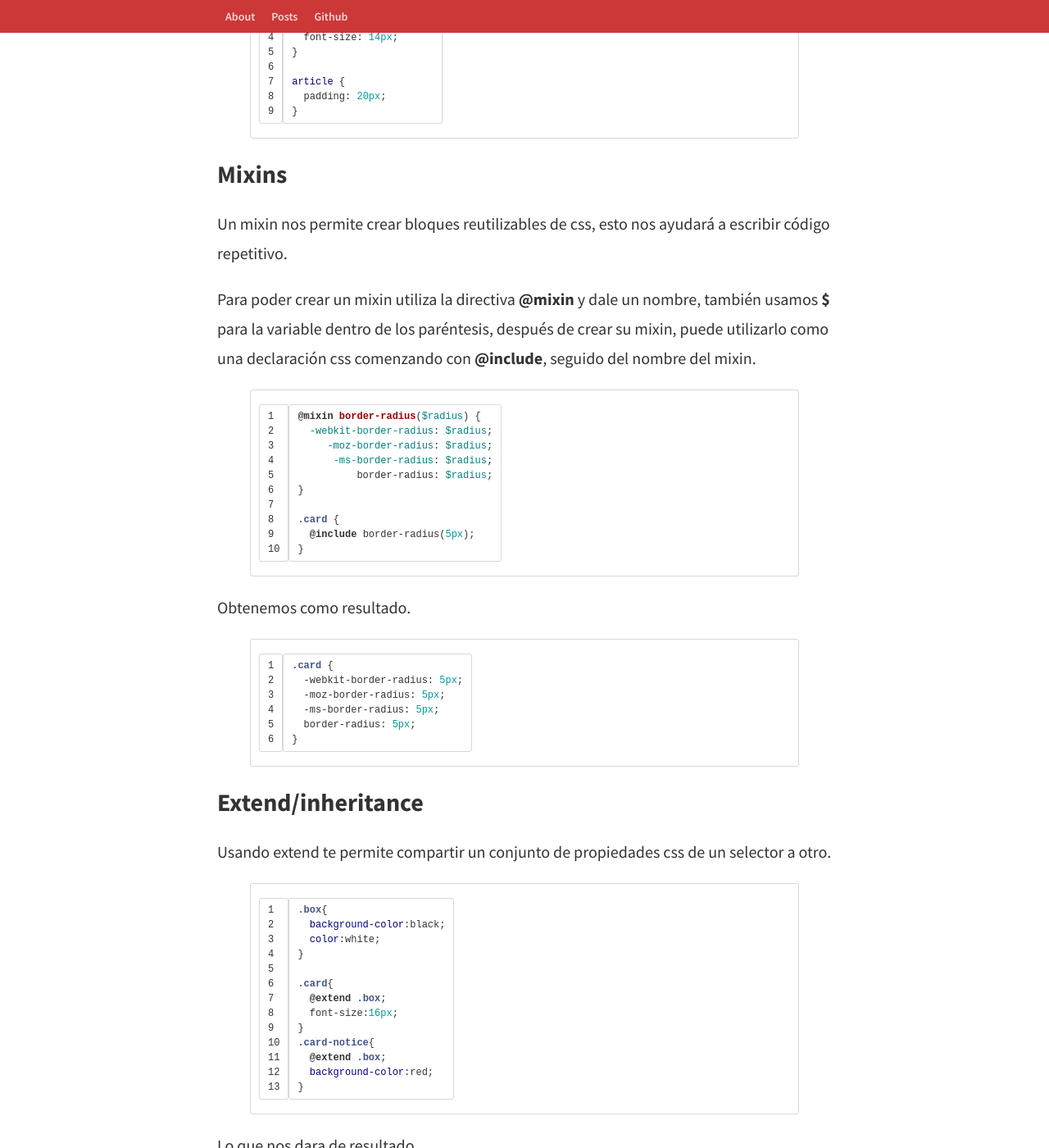
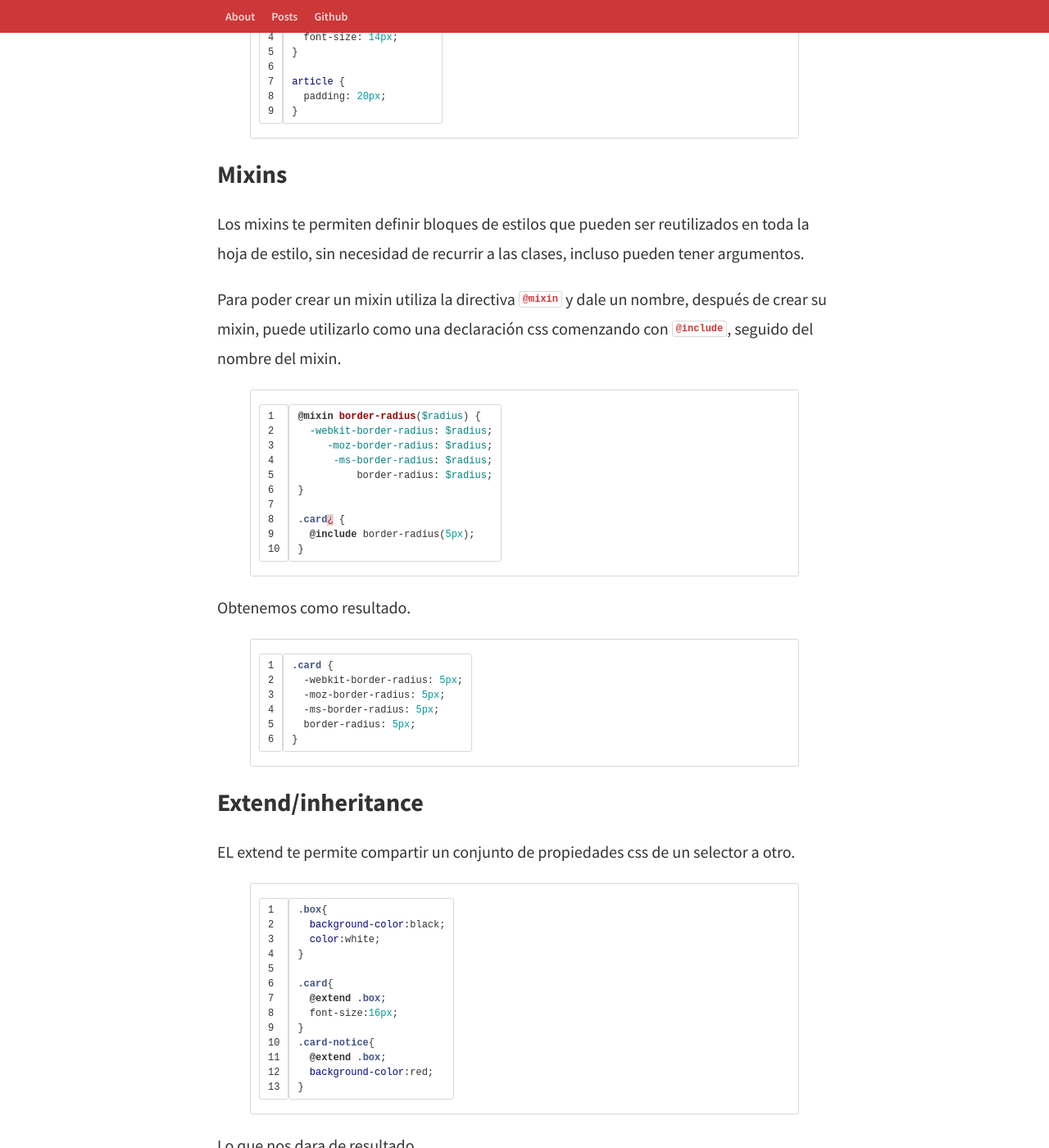
Before and after one commit to wilsson/wilsson.github.io, a Jekyll site: the page built from _posts/2015-09-27-sass-tu-css-con-poderes.markdown, in a window 1280 px wide and 1400 px high, scrolled down 4888 px. Shown: the whole window at 82% size. Built offline with Jekyll 4.4.1, drawn with Linux system fonts in a browser that asks for light colours; nearby versions of some CDN libraries.

Commit message:
feat(strong):dando estilos a la etiqueta strong
feat(sass):agregando sass

feat(sass):agregando definicion mixin y extend

```diff
--- a/_posts/2015-09-27-sass-tu-css-con-poderes.markdown
+++ b/_posts/2015-09-27-sass-tu-css-con-poderes.markdown
@@ -156,9 +156,10 @@
 }
 {% endhighlight %}
 ## Mixins
-Un mixin nos permite crear bloques reutilizables de css, esto nos ayudará a escribir código repetitivo.
+Los mixins te permiten definir bloques de estilos que pueden ser reutilizados en toda la hoja de estilo, sin necesidad de recurrir a las clases, incluso pueden tener argumentos.
 
-Para poder crear un mixin utiliza la directiva **@mixin** y dale un nombre, también usamos **$** para la variable dentro de los paréntesis, después de crear su mixin, puede utilizarlo como una declaración css comenzando con **@include**, seguido del nombre del mixin.
+Para poder crear un mixin utiliza la directiva **@mixin** y dale un nombre, después de crear su mixin, puede utilizarlo como una declaración css comenzando con **@include**, seguido del nombre del mixin.
+
 {% highlight Scss linenos %}
 @mixin border-radius($radius) {
   -webkit-border-radius: $radius;
@@ -167,7 +168,7 @@
           border-radius: $radius;
 }
 
-.card {
+.card¿ {
   @include border-radius(5px);
 }
 {% endhighlight %}
@@ -181,7 +182,7 @@
 }
 {% endhighlight %}
 ## Extend/inheritance
-Usando extend te permite compartir un conjunto de propiedades css de un selector a otro.
+EL extend te permite compartir un conjunto de propiedades css de un selector a otro.
 {% highlight Scss linenos %}
 .box{
   background-color:black;
```
Also changed, not shown: _sass/main.scss (+11 -5 lines), css/main.css.
